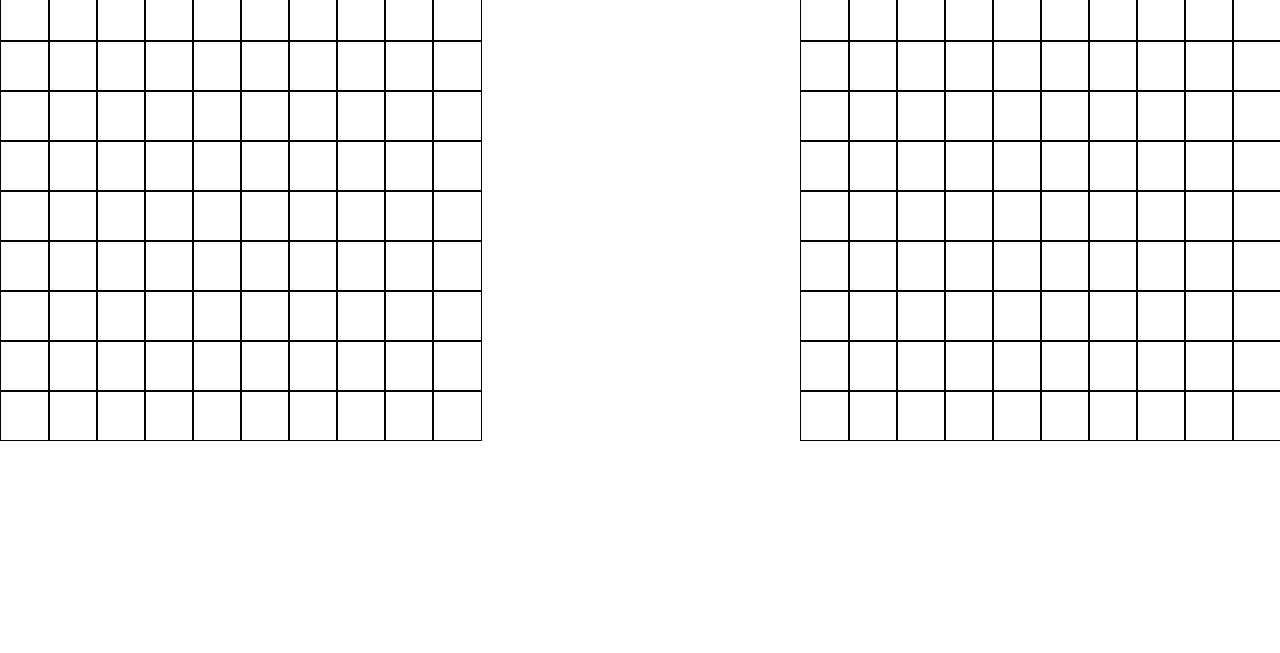
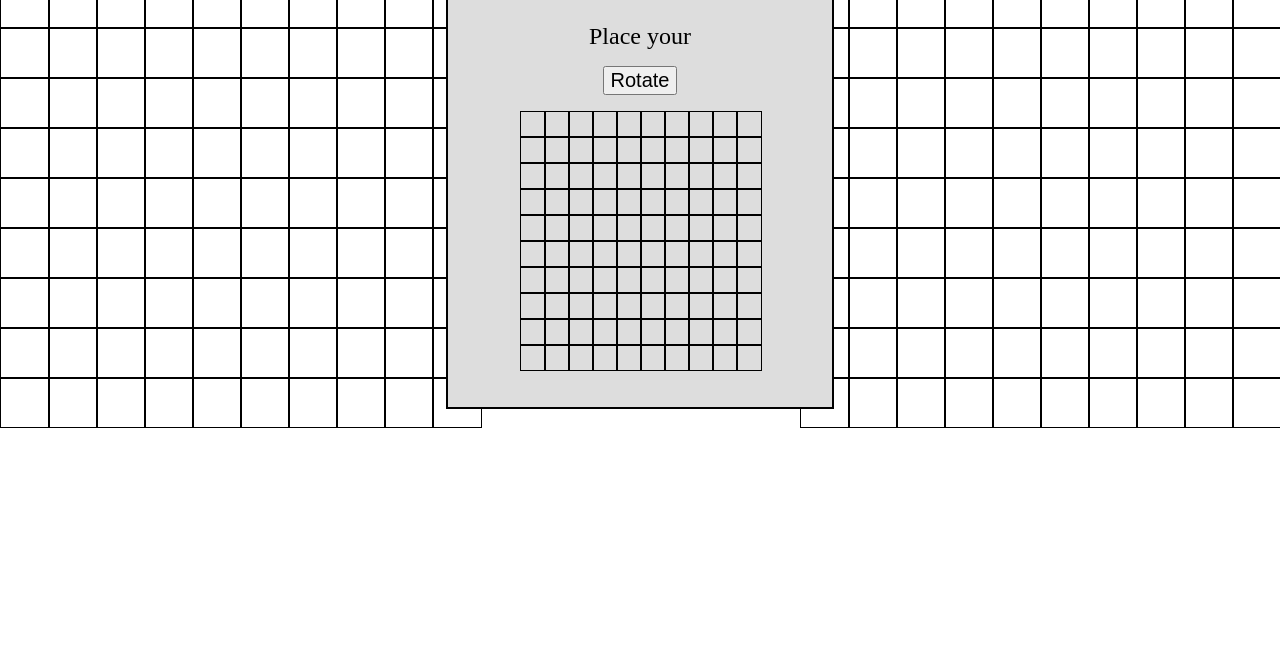
Before and after one commit to grantgolden13/battleship, a website with bundled scripts: page index.html in a window 1280 px wide. Shown: the part 147-800 px from the top of the page. Built offline with nearby package versions, Linux system fonts and the light colour scheme.

Commit message:
create and style modal

```diff
--- a/index.html
+++ b/index.html
@@ -9,8 +9,115 @@
     <link rel="stylesheet" href="style.css">
 </head>
 <body>
+    <div class="modal">
+        <h1>BATTLESHIP</h1>
+        <span class="biggerText">Place your </span>
+        <button class="bigText">Rotate</button>
+        <div class="startingGrid">
+            <div></div>
+            <div></div>
+            <div></div>
+            <div></div>
+            <div></div>
+            <div></div>
+            <div></div>
+            <div></div>
+            <div></div>
+            <div></div>
+            <div></div>
+            <div></div>
+            <div></div>
+            <div></div>
+            <div></div>
+            <div></div>
+            <div></div>
+            <div></div>
+            <div></div>
+            <div></div>
+            <div></div>
+            <div></div>
+            <div></div>
+            <div></div>
+            <div></div>
+            <div></div>
+            <div></div>
+            <div></div>
+            <div></div>
+            <div></div>
+            <div></div>
+            <div></div>
+            <div></div>
+            <div></div>
+            <div></div>
+            <div></div>
+            <div></div>
+            <div></div>
+            <div></div>
+            <div></div>
+            <div></div>
+            <div></div>
+            <div></div>
+            <div></div>
+            <div></div>
+            <div></div>
+            <div></div>
+            <div></div>
+            <div></div>
+            <div></div>
+            <div></div>
+            <div></div>
+            <div></div>
+            <div></div>
+            <div></div>
+            <div></div>
+            <div></div>
+            <div></div>
+            <div></div>
+            <div></div>
+            <div></div>
+            <div></div>
+            <div></div>
+            <div></div>
+            <div></div>
+            <div></div>
+            <div></div>
+            <div></div>
+            <div></div>
+            <div></div>
+            <div></div>
+            <div></div>
+            <div></div>
+            <div></div>
+            <div></div>
+            <div></div>
+            <div></div>
+            <div></div>
+            <div></div>
+            <div></div>
+            <div></div>
+            <div></div>
+            <div></div>
+            <div></div>
+            <div></div>
+            <div></div>
+            <div></div>
+            <div></div>
+            <div></div>
+            <div></div>
+            <div></div>
+            <div></div>
+            <div></div>
+            <div></div>
+            <div></div>
+            <div></div>
+            <div></div>
+            <div></div>
+            <div></div>
+            <div></div>
+        </div>
+    </div>
     <div>
-        <h1>Board 1</h1>
+        <h2>You</h2>
         <div class="grid1">
             <div></div>
             <div></div>
@@ -115,7 +222,7 @@
         </div>
     </div>
     <div>
-        <h1>Board 2</h1>
+        <h2>Computer</h2>
         <div class="grid2">
             <div></div>
             <div></div>
--- a/style.css
+++ b/style.css
@@ -16,3 +16,37 @@ body {
     width: 48px;
     border: 1px solid black;
 }
+
+.modal {
+    position: absolute;
+    width: 30%;
+    height: 480px;
+    margin: auto;
+    margin-top: 5%;
+    border: 2px solid black;
+    z-index: 1;
+    background-color: #dddddd;
+    display: flex;
+    flex-flow: column nowrap;
+    align-items: center;
+    gap: 16px;
+}
+
+.startingGrid {
+    display: grid;
+    grid-template-columns: repeat(10, 24px);
+}
+
+.startingGrid div {
+    height: 24px;
+    width: 24px;
+    border: 1px solid black;
+}
+
+.biggerText {
+    font-size: 1.5rem;
+}
+
+.bigText {
+    font-size: 1.25rem;
+}
```
